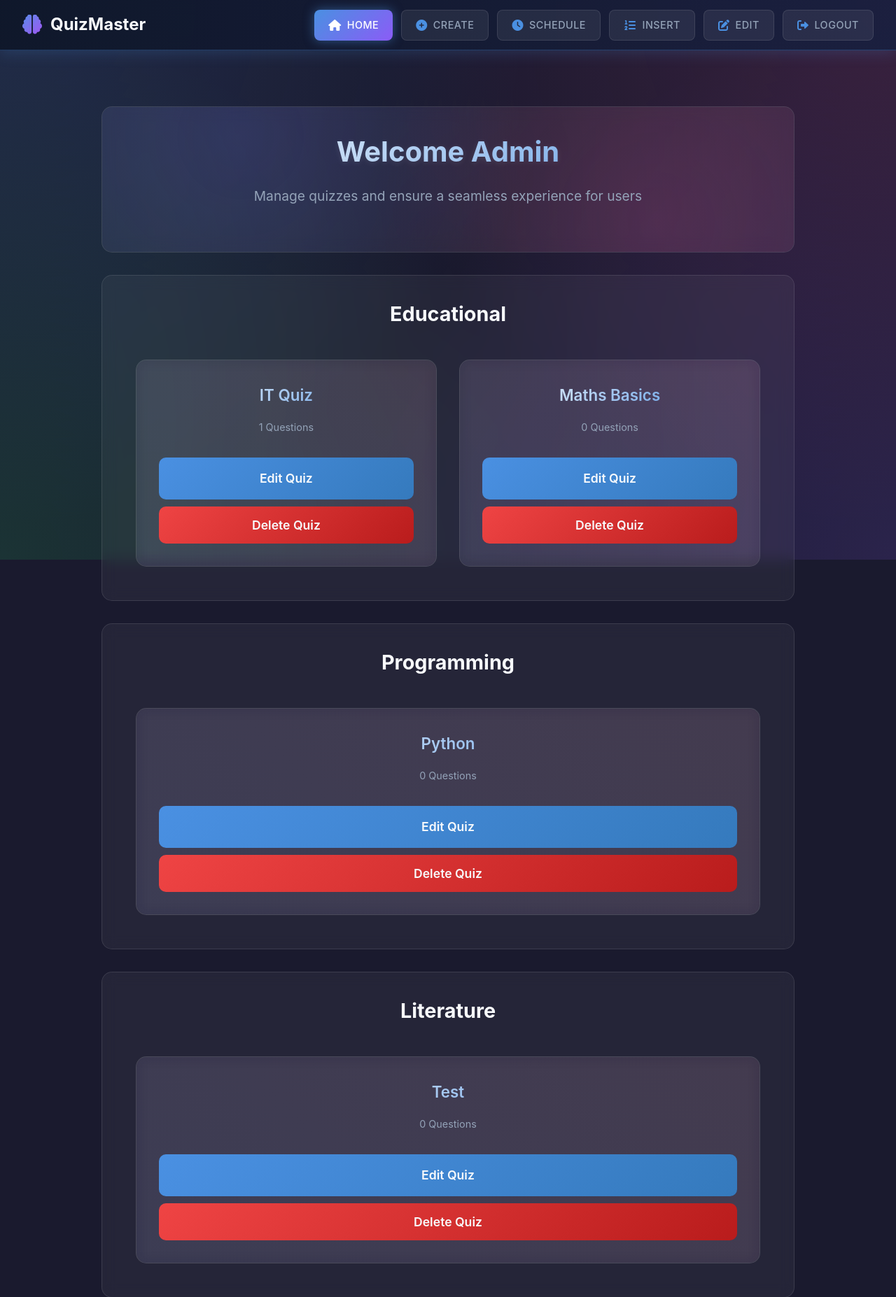
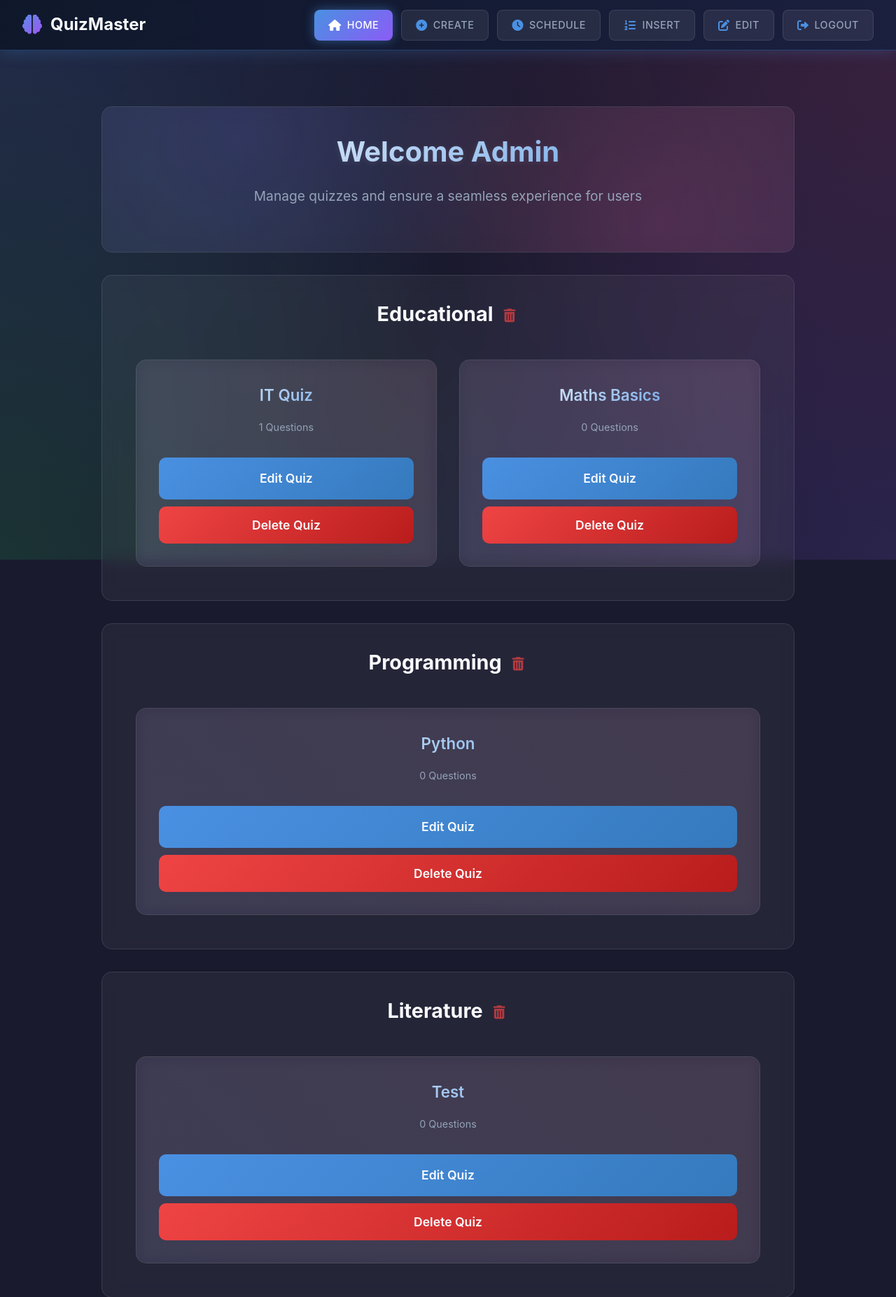
Before and after one commit to Vishal1720/Quiz, a PHP site: page /Quiz/ in a window 1280 px wide. Shown: the top 1854 px of the page at 70% size. Run offline with PHP 8.4, Linux system fonts and the light colour scheme; a user stored in the database is signed in; data comes from the database, SQL or seed files in the repository.

Commit message:
Add delete category functionality: Introduce a delete button for categories in the dashboard, including confirmation prompts and styling enhancements for improved user experience. Update CSS variables for delete button colors and hover effects.

```diff
--- a/index.php
+++ b/index.php
@@ -33,6 +33,8 @@ if ($quizResult) {
             --quiz-card-bg: rgba(255, 255, 255, 0.05);
             --quiz-card-border: rgba(255, 255, 255, 0.1);
             --quiz-card-hover: rgba(255, 255, 255, 0.08);
+            --delete-color: #ef4444;
+            --delete-hover: #dc2626;
         }
 
         .dashboard {
@@ -203,6 +205,34 @@ if ($quizResult) {
             font-style: italic;
         }
 
+        /* Delete Category Button */
+        .delete-category-btn {
+            background: none;
+            border: none;
+            cursor: pointer;
+            color: var(--delete-color);
+            font-size: 1.2rem;
+            margin-left: 10px;
+            vertical-align: middle;
+            transition: all 0.3s ease;
+            opacity: 0.7;
+            padding: 5px;
+            border-radius: 50%;
+        }
+
+        .delete-category-btn:hover {
+            opacity: 1;
+            color: var(--delete-hover);
+            transform: scale(1.1);
+            background-color: rgba(239, 68, 68, 0.1);
+        }
+
+        .category-title-wrapper {
+            display: flex;
+            align-items: center;
+            justify-content: center;
+        }
+
         @keyframes fadeIn {
             from { opacity: 0; transform: translateY(20px); }
             to { opacity: 1; transform: translateY(0); }
@@ -248,7 +278,19 @@ if ($quizResult) {
 
         <?php foreach($categories as $category): ?>
             <section class="category-section">
-                <h2 class="category-title"><?php echo htmlspecialchars($category); ?></h2>
+                <h2 class="category-title">
+                    <span class="category-title-wrapper">
+                        <?php echo htmlspecialchars($category); ?>
+                        <?php if($_SESSION['status'] === "admin"): ?>
+                            <form method="POST" action="delete_category.php" onsubmit="return confirm('WARNING: Deleting the category \'<?php echo htmlspecialchars($category); ?>\' will PERMANENTLY DELETE all quizzes in this category along with their questions and results. This action cannot be undone. Do you want to continue?')" style="display: inline;">
+                                <input type="hidden" name="category" value="<?php echo htmlspecialchars($category); ?>">
+                                <button type="submit" class="delete-category-btn" title="Permanently delete category and all its quizzes">
+                                    <i class="fas fa-trash-alt"></i>
+                                </button>
+                            </form>
+                        <?php endif; ?>
+                    </span>
+                </h2>
                 <div class="quiz-grid">
                     <?php
                     $quizResult->data_seek(0);
```
Also changed, not shown: delete_category.php (added, +89 -0 lines).
